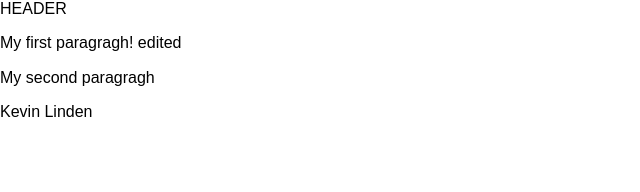
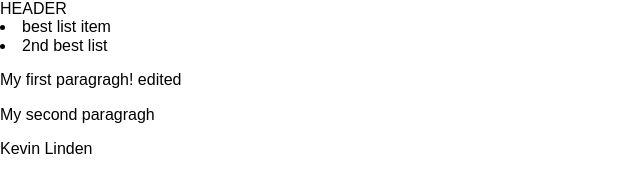
Before and after one commit to kevden/html-me-something, a plain HTML site: page index.html in a window 1280 px wide. Shown: the whole page, without its empty margins (0-640 px from the left). Drawn offline with Linux system fonts and the light colour scheme.

Commit message:
added list to index.html

```diff
--- a/index.html
+++ b/index.html
@@ -10,6 +10,11 @@
 		<header>
 			HEADER
 		</header>
+		<div id="list">
+			<o1>
+			    <li> best list item </li>
+			    <li> 2nd best list </li>
+			</o1>
 
 		<article>
 			<p>
```
